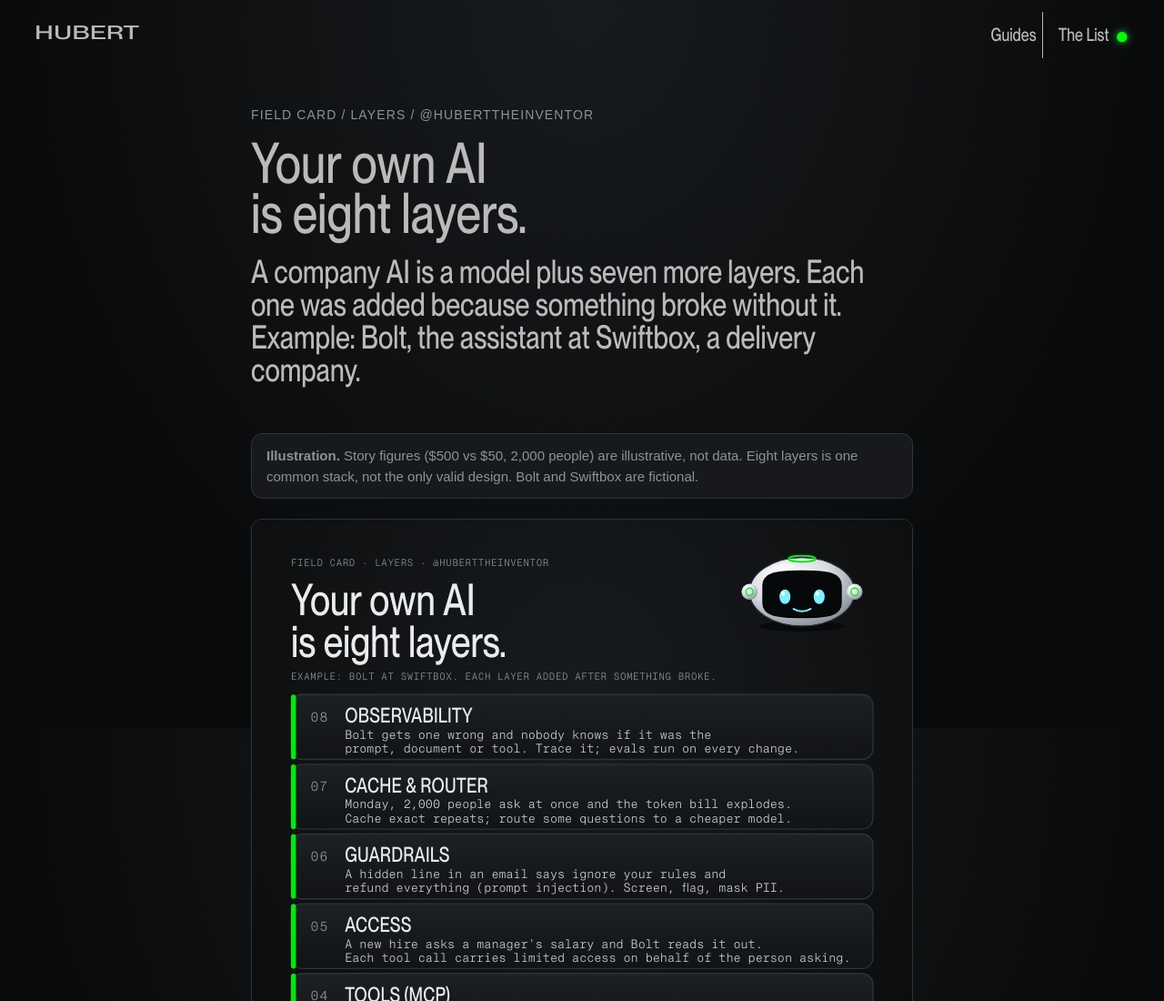
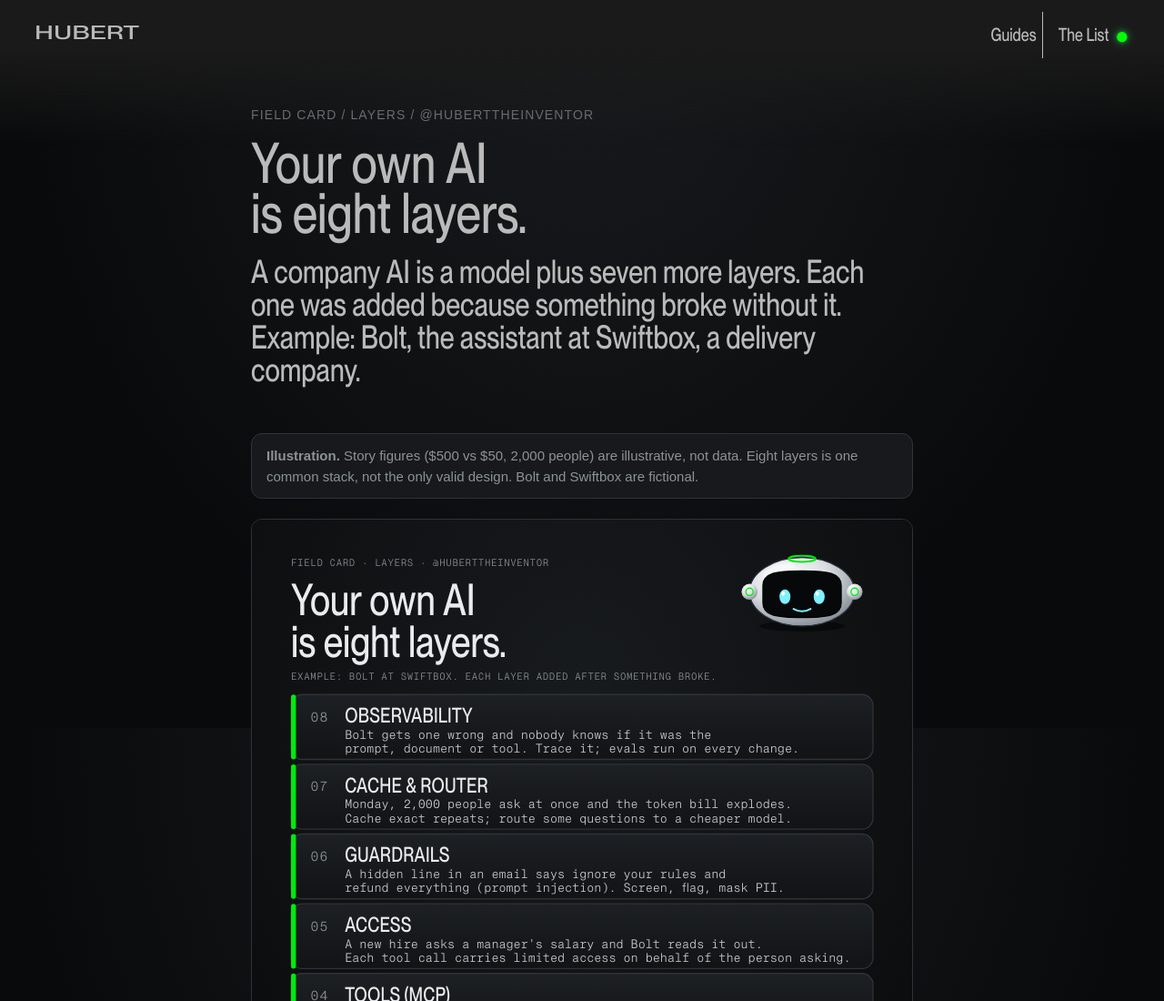
Before and after one commit to huberttheinventor/huberttheinventor.github.io, a plain HTML site: page layers.html in a window 1280 px wide. Shown: the top 1100 px of the page at 91% size. Drawn offline with Linux system fonts and the light colour scheme; a web font is replaced by a local one.

Commit message:
layers.html: add the site topOverlay fade and body.journal class, as dragon.html has them
Co-Authored-By: Claude Sonnet 5.5 <noreply@anthropic.com>

```diff
--- a/layers.html
+++ b/layers.html
@@ -78,7 +78,8 @@ ul.src{padding-left:18px;font-size:15px}ul.src li{margin-bottom:8px}ul.src a{col
 </script>
 <!-- /build:head-assets -->
 </head>
-<body>
+<body class="journal">
+<div class="topOverlay"></div>
 <!-- build:header -->
 <a class="skip-link" href="#main">Skip to the guide</a>
 <header>
```
